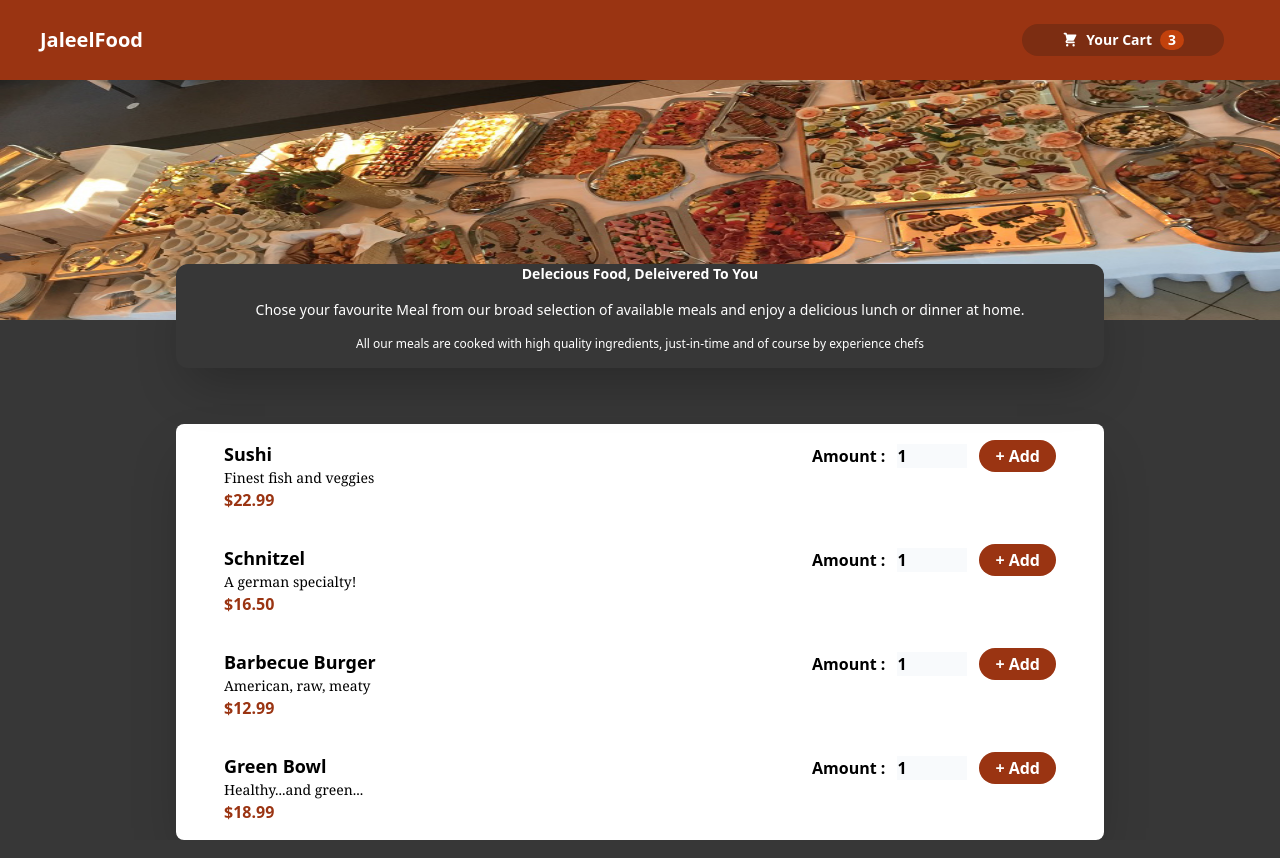
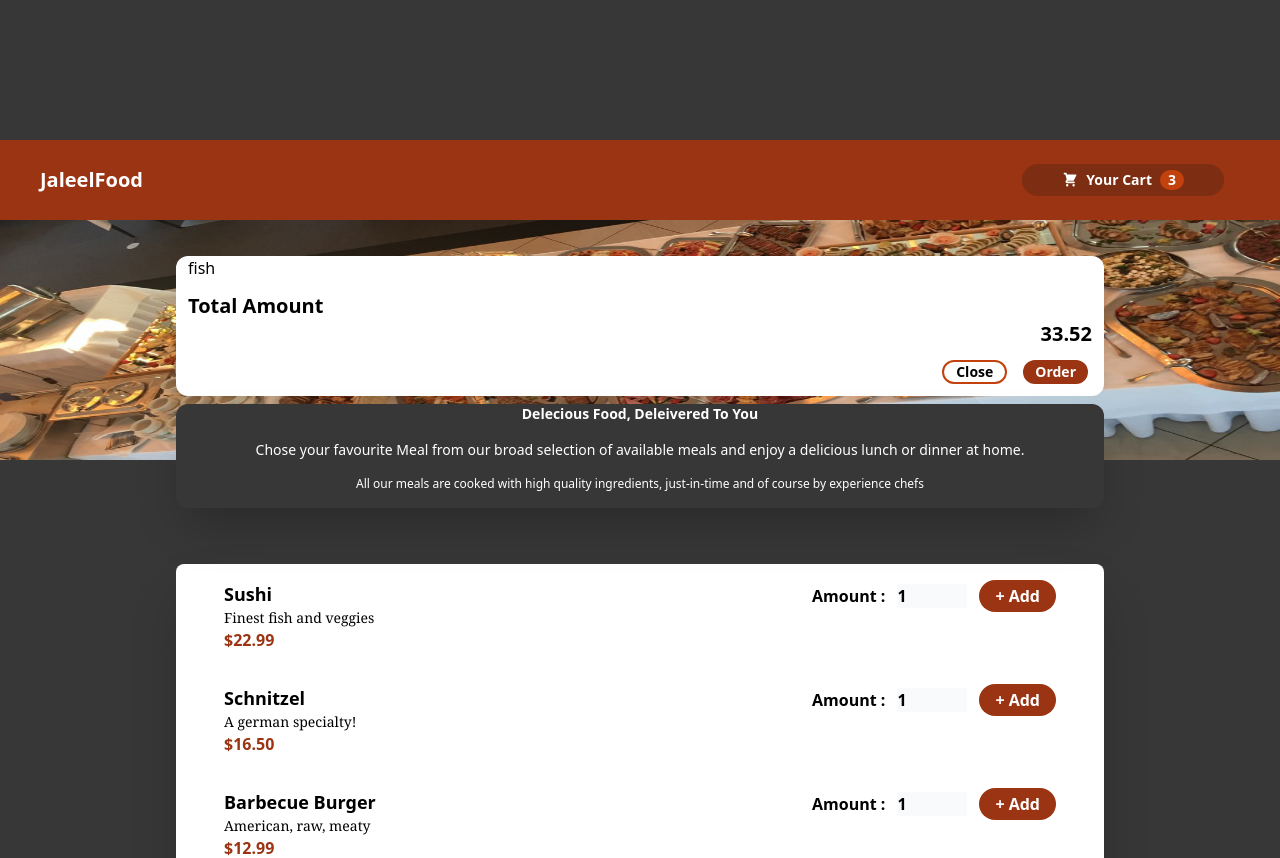
Before and after one commit to jaleel24/foodApp, a React (Create React App) app: page / in a window 1280 px wide. Shown: the top 858 px of the page. Built offline with nearby package versions, Linux system fonts and the light colour scheme.

Commit message:
added new Modal.module.css file

```diff
--- a/src/App.js
+++ b/src/App.js
@@ -2,9 +2,11 @@ import {Fragment} from "react";
 import './App.css';
 import Header from './components/Layout/Header';
 import Meals from "./components/Meals/Meals";
+import Cart from "./components/Cart/Cart";
 function App() {
   return (
    <Fragment>
+     <Cart />
       <Header></Header>
         <main>
           <Meals/>
--- a/src/components/Cart/Cart.js
+++ b/src/components/Cart/Cart.js
@@ -1,25 +1,27 @@
+import Modal from "../UI/Modal";
 const Cart = (props) => {
   const cartItems = (
     <ul>
       {[{ id: "c1", name: "fish", amount: "2", price: "12.99" }].map(
-        (items) => {
-          <li>{items.name}</li>;
-        }
+        (items) => (
+          <li>{items.name}</li>
+        )
       )}
     </ul>
   );
   return (
-    <div>
-      {cartItems}
-      <div>
-          <span>Total Amount</span>
-          <span>33.52</span>
+    <Modal>
+      {cartItems }
+      <div class="text-sm font-bold font-sans py-3">
+          <span class="text-xl">Total Amount</span>
+          <span class="flex justify-end text-xl">33.52</span>
       </div>
-      <div>
-          <button>Close</button>
-          <button>Order</button>
+      <div class="flex gap-4 justify-end px-1 pb-3 text-sm font-bold font-sans">
+          <button class="bg-white hover:bg-slate-50 border-2 border-orange-700 rounded-xl px-3 ">Close</button>
+
+          <button class="bg-orange-800 hover:bg-orange-700 rounded-xl px-3 text-white ">Order</button>
       </div>
-    </div>
+    </Modal>
   );
 };
 
--- a/src/components/UI/Modal.js
+++ b/src/components/UI/Modal.js
@@ -1,14 +1,33 @@
-const Backdrop = () =>{
-    return <div>
+// ? this is highlighted
+import { Fragment } from "react";
+import  ReactDOM  from 'react-dom';
 
+const Backdrop = (props) => {
+  return <div class="inset-y-0 fixed"></div>;
+};
+const ModalOverlays = (props) => {
+  return (
+    <div class="bg-white rounded-xl translate-y-64   px-3 mx-44 ">
+      <div>{props.children}</div>
     </div>
+  );
 };
-const ModalOverlays = () =>{
-    return <div>
+const portalElement = document.getElementById('overlays');
+const Modal = (props) => {
 
-    </div>
+  return (
+    <Fragment>
+      {/* <Backdrop />
+      <ModalOverlays /> */}
+      {/*
+        //? we are going to use a portal here so that our html content is not all over the place
+        //? 2 arguments
+      //? 1- what to portal
+      //? 2- where to portal
+      */}
+      {ReactDOM.createPortal(<Backdrop />, portalElement )}
+      {ReactDOM.createPortal(<ModalOverlays>{props.children}</ModalOverlays>, portalElement)}
+    </Fragment>
+  );
 };
-
-const Modal = () => {
-    return };
 export default Modal;
```
Also changed, not shown: src/components/UI/Modal.module.css (added, +40 -0 lines).
